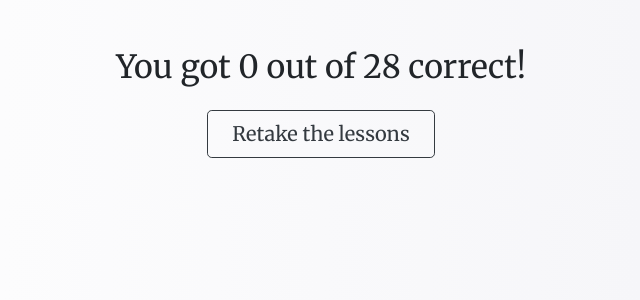
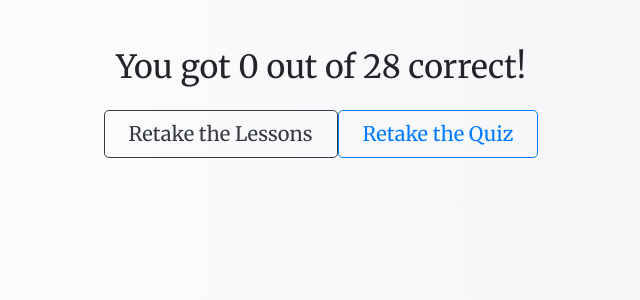
Before and after one commit to popi-x/UI-final-project, a Flask app: page /quiz/results in a window 1280 px wide. Shown: the part 61-361 px from the top of the page, without its empty margins (319-959 px from the left). Run offline with Flask 3, Linux system fonts and the light colour scheme; some libraries are stand-ins or nearby versions.

Commit message:
retake quiz button on the quiz result page

```diff
--- a/Static/js/quiz_core.js
+++ b/Static/js/quiz_core.js
@@ -1,6 +1,6 @@
 $(document).ready(function () {
   const qid = getQuestionId();
-  const LAST_QUESTION_ID = 9;
+  const LAST_QUESTION_ID = 8;
 
   function getQuestionId() {
     const container = document.getElementById("quiz-container");
--- a/Templates/quiz_results.html
+++ b/Templates/quiz_results.html
@@ -6,8 +6,14 @@
   <!-- Final score -->
   <h2 class="mb-4">You got {{ score }} out of {{ total }} correct!</h2>
 
-  <!-- Retake button -->
-  <a href="/" class="btn btn-outline-dark btn-lg px-4 py-2">Retake the lessons</a>
+  <!-- Action buttons -->
+  <div class="d-flex justify-content-center gap-3 flex-wrap mt-4">
+    <!-- Retake Lessons -->
+    <a href="/" class="btn btn-outline-dark btn-lg px-4 py-2">Retake the Lessons</a>
+
+    <!-- Retake Quiz -->
+    <a href="{{ url_for('quiz_restart') }}" class="btn btn-outline-primary btn-lg px-4 py-2">Retake the Quiz</a>
+  </div>
 
 </div>
 {% endblock %}
--- a/app.py
+++ b/app.py
@@ -227,6 +227,15 @@ def results():
         total=total_possible
     )
 
+@app.route("/quiz/restart")
+def quiz_restart():
+    # Clear previous quiz answers and scores
+    for key in list(session.keys()):
+        if key.startswith("score_") or key.startswith("user_answers_"):
+            session.pop(key)
+    return redirect(url_for('quiz_view', question_id=1))
+
+
 
 if __name__ == "__main__":
     app.run(debug=True, port=5001)
```
